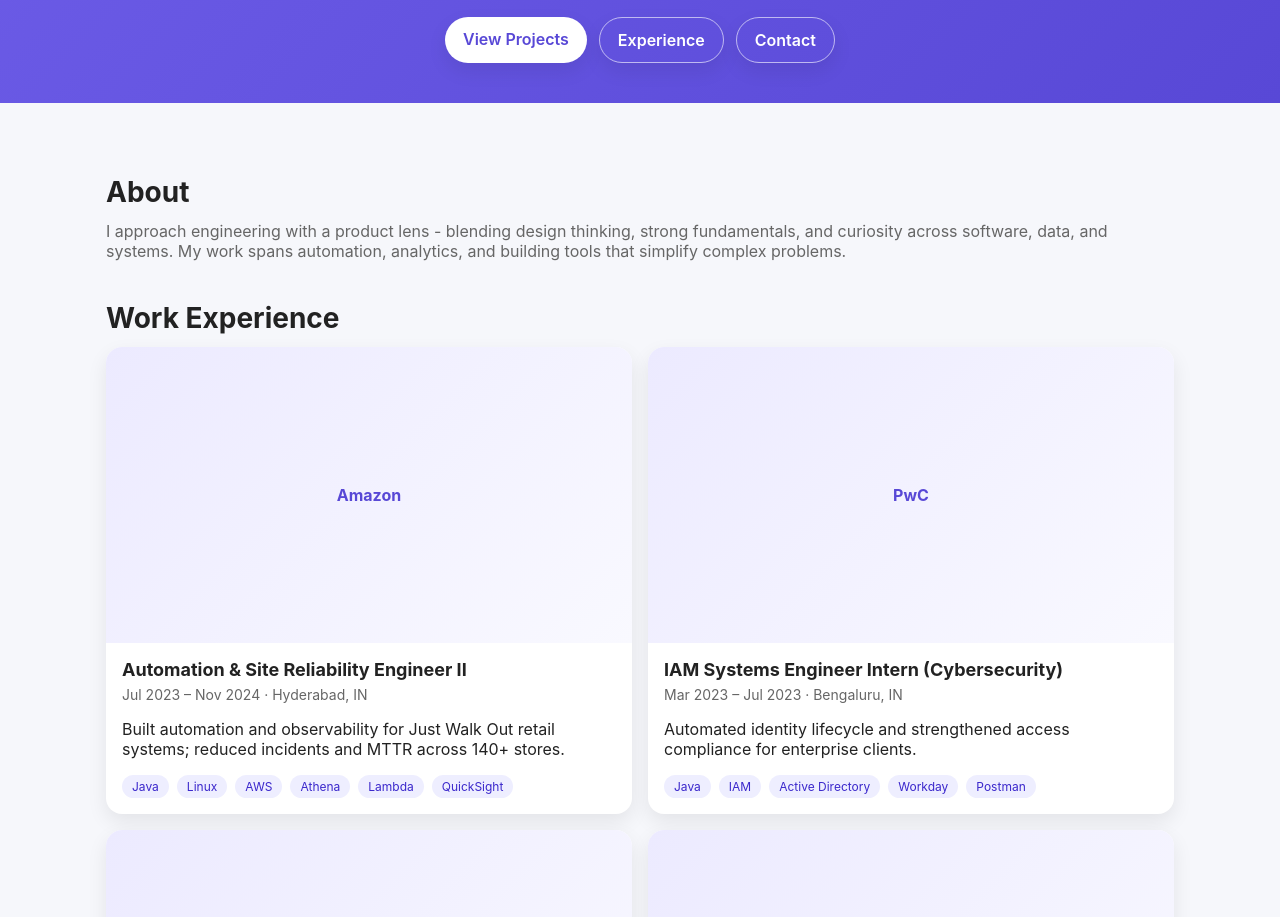
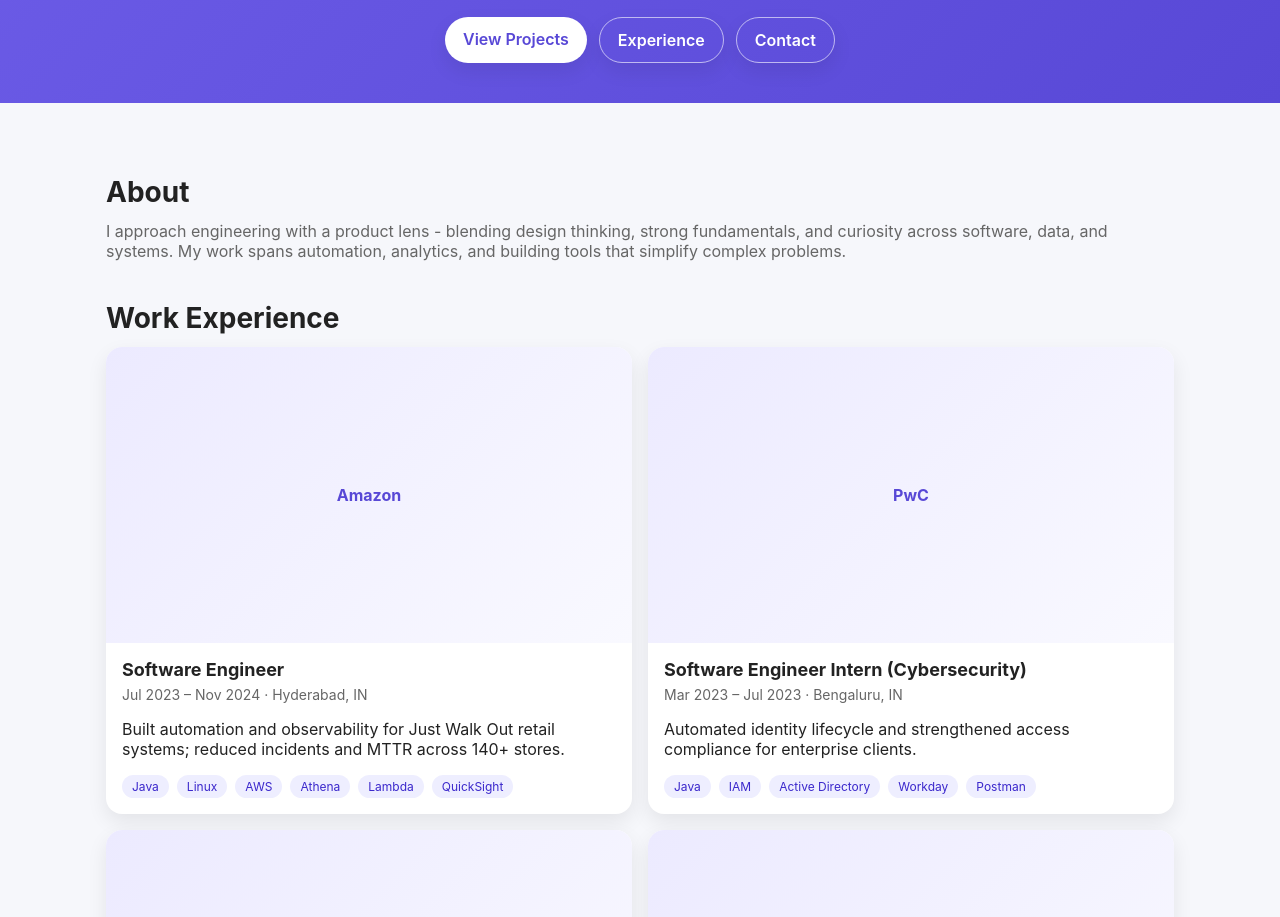
Before and after one commit to medhareddy321/Jenkins_Project_Pipeline, a plain HTML site: page index.html in a window 1280 px wide. Shown: the part 175-1092 px from the top of the page. Drawn offline with Linux system fonts and the light colour scheme.

Commit message:
Update job titles in index.html

```diff
--- a/index.html
+++ b/index.html
@@ -84,7 +84,7 @@
           <article class="card">
             <div class="thumb">Amazon</div>
             <div class="content">
-              <h3>Automation & Site Reliability Engineer II</h3>
+              <h3>Software Engineer</h3>
               <div class="meta">Jul 2023 – Nov 2024 · Hyderabad, IN</div>
               <p>Built automation and observability for Just Walk Out retail systems; reduced incidents and MTTR across 140+ stores.</p>
               <ul class="meta" style="margin:8px 0 0 18px;">
@@ -97,7 +97,7 @@
           <article class="card">
             <div class="thumb">PwC</div>
             <div class="content">
-              <h3>IAM Systems Engineer Intern (Cybersecurity)</h3>
+              <h3>Software Engineer Intern (Cybersecurity)</h3>
               <div class="meta">Mar 2023 – Jul 2023 · Bengaluru, IN</div>
               <p>Automated identity lifecycle and strengthened access compliance for enterprise clients.</p>
               <ul class="meta" style="margin:8px 0 0 18px;">
```
